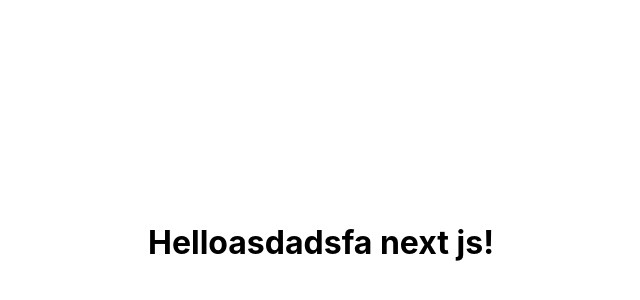
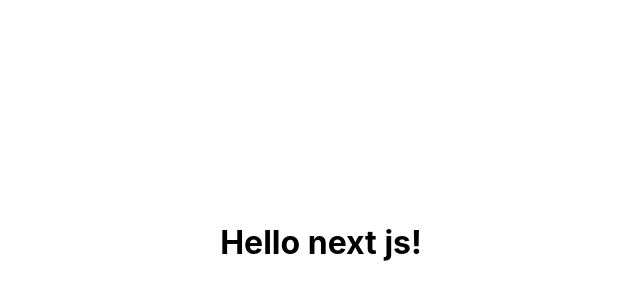
Before and after one commit to ZhenyaKelarev/nextjs-practice, a Next.js app: page / in a window 1280 px wide. Shown: the part 158-458 px from the top of the page, without its empty margins (319-959 px from the left). Built offline with nearby package versions, Linux system fonts and the light colour scheme.

Commit message:
commit 2

```diff
--- a/pages/index.js
+++ b/pages/index.js
@@ -5,7 +5,7 @@
 export default function Home() {
   return (
     <div className={styles.container}>
-      <h1>Helloasdadsfa next js!</h1>
+      <h1>Hello next js!</h1>
     </div>
   );
 }
```
